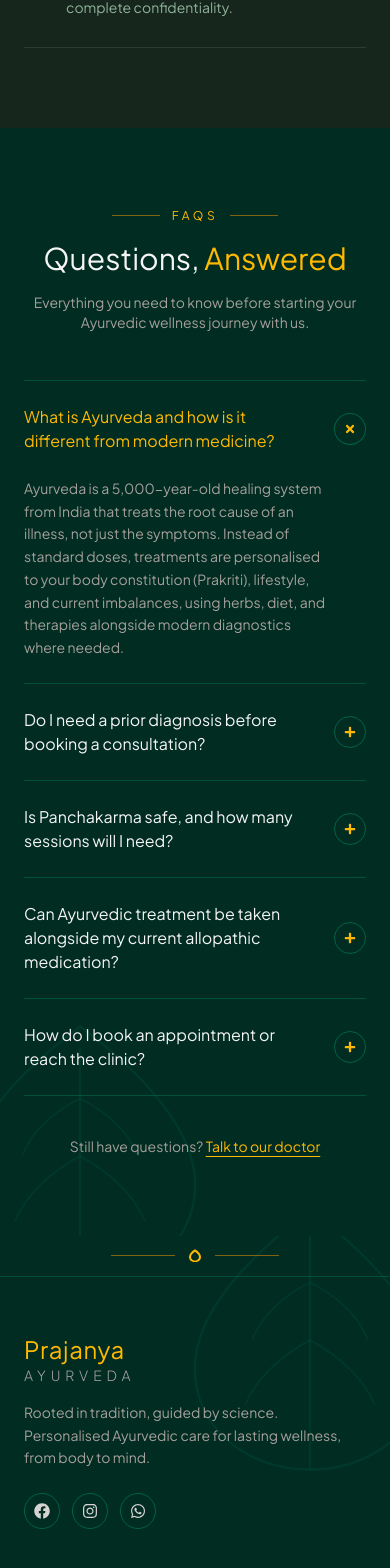
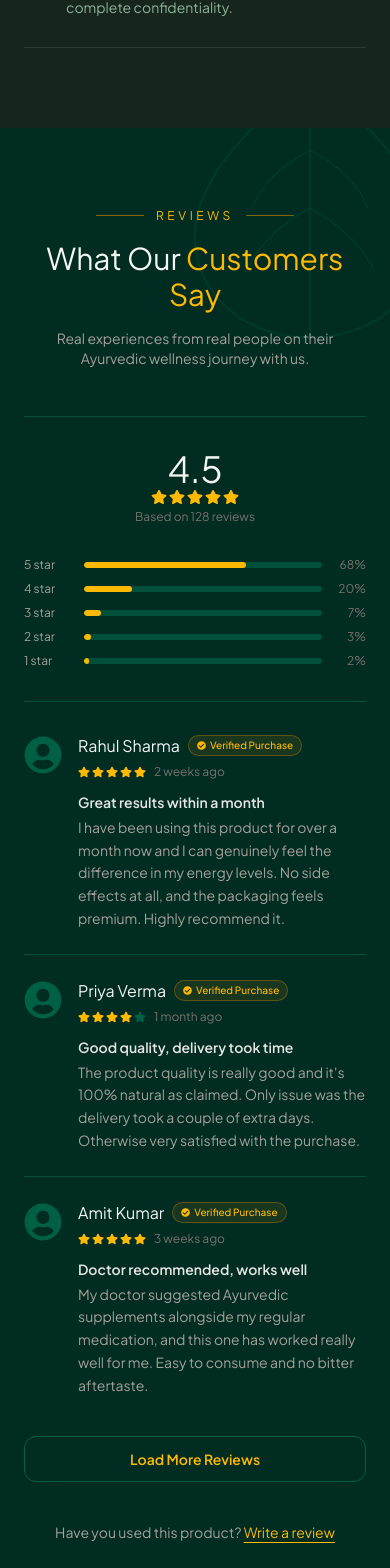
Before and after one commit to vansh-verma-dev/Amritashya-Health, a React (Vite) app: page / in a window 390 px wide. Shown: the part 4096-5664 px from the top of the page. Built offline with nearby package versions, Linux system fonts and the light colour scheme.

Commit message:
Add Review Section

```diff
--- /dev/null
+++ b/src/Components/Riview.jsx
@@ -0,0 +1,200 @@
+import { useState } from "react";
+import { FaStar, FaUserCircle, FaCheckCircle } from "react-icons/fa";
+
+function Stars({ rating, size = 13 }) {
+  const rounded = Math.round(rating);
+  return (
+    <div className="flex gap-0.5">
+      {Array.from({ length: 5 }).map((_, i) => (
+        <FaStar
+          key={i}
+          size={size}
+          className={i < rounded ? "text-amber-400" : "text-emerald-800"}
+        />
+      ))}
+    </div>
+  );
+}
+
+// Dummy reviews data — replace later with real data from backend
+const reviewsData = [
+  {
+    id: 1,
+    name: "Rahul Sharma",
+    rating: 5,
+    date: "2 weeks ago",
+    verified: true,
+    title: "Great results within a month",
+    review:
+      "I have been using this product for over a month now and I can genuinely feel the difference in my energy levels. No side effects at all, and the packaging feels premium. Highly recommend it.",
+  },
+  {
+    id: 2,
+    name: "Priya Verma",
+    rating: 4,
+    date: "1 month ago",
+    verified: true,
+    title: "Good quality, delivery took time",
+    review:
+      "The product quality is really good and it's 100% natural as claimed. Only issue was the delivery took a couple of extra days. Otherwise very satisfied with the purchase.",
+  },
+  {
+    id: 3,
+    name: "Amit Kumar",
+    rating: 5,
+    date: "3 weeks ago",
+    verified: true,
+    title: "Doctor recommended, works well",
+    review:
+      "My doctor suggested Ayurvedic supplements alongside my regular medication, and this one has worked really well for me. Easy to consume and no bitter aftertaste.",
+  },
+  {
+    id: 4,
+    name: "Sneha Patel",
+    rating: 4,
+    date: "2 months ago",
+    verified: false,
+    title: "Satisfied with the results",
+    review:
+      "Been taking this for my mother, she has noticed improvement in her overall stamina. Price is a bit on the higher side but the quality justifies it.",
+  },
+];
+
+function ReviewCard({ review }) {
+  return (
+    <div className="border-b border-emerald-800/70 py-6 last:border-0">
+      <div className="flex items-start gap-4">
+        <FaUserCircle size={38} className="mt-0.5 shrink-0 text-emerald-800" />
+        <div className="flex-1">
+          <div className="flex flex-wrap items-center gap-2">
+            <p className="font-serif text-base text-stone-100">{review.name}</p>
+            {review.verified && (
+              <span className="flex items-center gap-1 rounded-full border border-amber-500/30 bg-amber-500/10 px-2 py-0.5 text-[10px] font-medium text-amber-400">
+                <FaCheckCircle size={9} />
+                Verified Purchase
+              </span>
+            )}
+          </div>
+          <div className="mt-1.5 flex items-center gap-2">
+            <Stars rating={review.rating} size={12} />
+            <span className="text-xs text-stone-500">{review.date}</span>
+          </div>
+          <p className="mt-3 text-sm font-semibold text-stone-200">{review.title}</p>
+          <p className="mt-1 text-sm leading-relaxed text-stone-400 sm:text-[15px]">
+            {review.review}
+          </p>
+        </div>
+      </div>
+    </div>
+  );
+}
+
+export default function ReviewSection({ rating = 4.5, totalReviews = 128 }) {
+  const [visibleCount, setVisibleCount] = useState(3);
+
+  const breakdown = [
+    { star: 5, percent: 68 },
+    { star: 4, percent: 20 },
+    { star: 3, percent: 7 },
+    { star: 2, percent: 3 },
+    { star: 1, percent: 2 },
+  ];
+
+  return (
+    <section className="relative bg-emerald-950 text-stone-300 overflow-hidden">
+      {/* Decorative background icon (same as FAQ) */}
+      <svg
+        className="pointer-events-none absolute -right-16 -top-16 h-72 w-72 text-emerald-900/40 sm:h-96 sm:w-96"
+        viewBox="0 0 200 200"
+        fill="none"
+        aria-hidden="true"
+      >
+        <path
+          d="M100 10C60 40 20 80 20 120c0 40 35 70 80 70s80-30 80-70c0-40-40-80-80-110Z"
+          stroke="currentColor"
+          strokeWidth="1.5"
+        />
+        <path d="M100 25V190" stroke="currentColor" strokeWidth="1.5" />
+        <path d="M100 60C80 70 65 85 60 100" stroke="currentColor" strokeWidth="1" />
+        <path d="M100 60C120 70 135 85 140 100" stroke="currentColor" strokeWidth="1" />
+        <path d="M100 100C78 112 62 128 55 145" stroke="currentColor" strokeWidth="1" />
+        <path d="M100 100C122 112 138 128 145 145" stroke="currentColor" strokeWidth="1" />
+      </svg>
+
+      <div className="relative mx-auto max-w-4xl px-6 py-20 sm:px-10 lg:px-0">
+        {/* Header */}
+        <div className="mb-12 text-center">
+          <div className="mb-4 flex items-center justify-center">
+            <span className="h-px w-12 bg-amber-500/50" />
+            <span className="mx-3 text-xs uppercase tracking-[0.3em] text-amber-400">
+              Reviews
+            </span>
+            <span className="h-px w-12 bg-amber-500/50" />
+          </div>
+          <h2 className="font-serif text-3xl text-stone-100 sm:text-4xl">
+            What Our <span className="text-amber-400">Customers Say</span>
+          </h2>
+          <p className="mx-auto mt-4 max-w-md text-sm text-stone-400 sm:text-[15px]">
+            Real experiences from real people on their Ayurvedic wellness
+            journey with us.
+          </p>
+        </div>
+
+        {/* Rating summary */}
+        <div className="flex flex-col gap-8 border-y border-emerald-800/70 py-8 sm:flex-row sm:items-center">
+          <div className="flex flex-col items-center sm:items-start">
+            <p className="font-serif text-4xl text-stone-100">{rating}</p>
+            <Stars rating={rating} size={16} />
+            <p className="mt-1 text-xs text-stone-500">
+              Based on {totalReviews} reviews
+            </p>
+          </div>
+
+          <div className="flex-1 space-y-2">
+            {breakdown.map((b) => (
+              <div key={b.star} className="flex items-center gap-3">
+                <span className="w-12 text-xs text-stone-400">{b.star} star</span>
+                <div className="h-1.5 flex-1 overflow-hidden rounded-full bg-emerald-900">
+                  <div
+                    className="h-full rounded-full bg-amber-400"
+                    style={{ width: `${b.percent}%` }}
+                  />
+                </div>
+                <span className="w-8 text-right text-xs text-stone-500">
+                  {b.percent}%
+                </span>
+              </div>
+            ))}
+          </div>
+        </div>
+
+        {/* Review list */}
+        <div className="mt-2">
+          {reviewsData.slice(0, visibleCount).map((r) => (
+            <ReviewCard key={r.id} review={r} />
+          ))}
+        </div>
+
+        {visibleCount < reviewsData.length && (
+          <button
+            onClick={() => setVisibleCount(reviewsData.length)}
+            className="mt-4 w-full rounded-xl border border-emerald-800 py-3 text-sm font-semibold text-amber-400 transition-colors duration-300 hover:bg-emerald-900/50"
+          >
+            Load More Reviews
+          </button>
+        )}
+
+        {/* Bottom CTA */}
+        <p className="mt-10 text-center text-sm text-stone-400">
+          Have you used this product?{" "}
+          <a
+            href="#write-review"
+            className="text-amber-400 underline underline-offset-4 hover:text-amber-300"
+          >
+            Write a review
+          </a>
+        </p>
+      </div>
+    </section>
+  );
+}
--- a/src/pages/Home.jsx
+++ b/src/pages/Home.jsx
@@ -1,5 +1,6 @@
 import Headline from "../Components/headline";
 import Navbar from "../Components/Navbar";
+import ReviewSection from "../Components/Riview";
 import FAQ from "./Faq";
 import Footer from "./Footer";
 import Hero from "./hero";
@@ -15,6 +16,7 @@ function Home(){
        <Headline/>
        <Products/>
        <WhyChooseUs/>
+       <ReviewSection/>
        <FAQ/>
        <Footer/>
         </>
```
